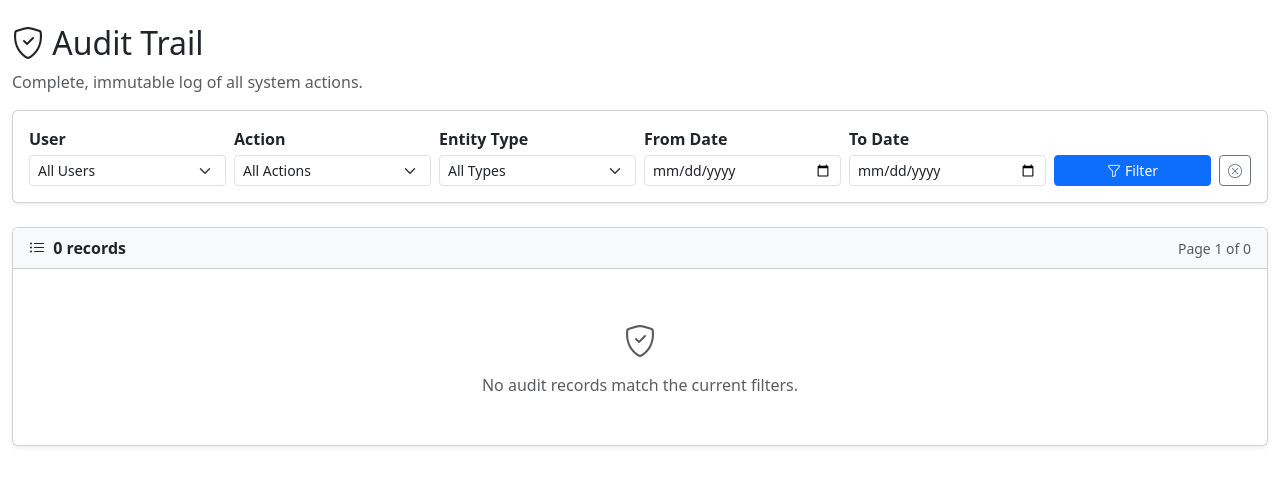
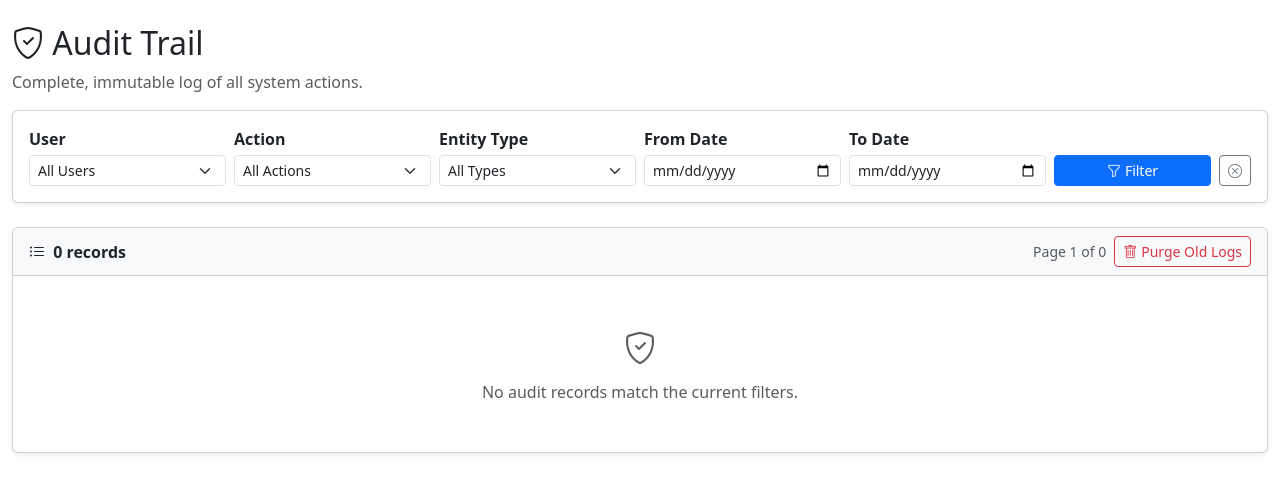
Before and after one commit to nguyen-ngo/janitorial_qc, a Flask app: page /audit/ in a window 1280 px wide. Shown: the part 74-567 px from the top of the page. Run offline with Flask 3, Linux system fonts and the light colour scheme; the visitor is signed in with stand-in values (Sample User, id 1); data comes from the database, SQL or seed files in the repository; data that the repository does not hold is empty; some libraries are stand-ins or nearby versions.

Commit message:
Mar 04 2026: added purge old logs button

```diff
--- a/app/routes/audit.py
+++ b/app/routes/audit.py
@@ -1,9 +1,11 @@
 import logging
-from flask import Blueprint, render_template, request
+from datetime import datetime, timedelta
+from flask import Blueprint, render_template, request, redirect, url_for, flash
 from flask_login import login_required
 from app.models.audit import AuditLog
 from app.models.user import User
 from app.utils.decorators import admin_required
+from app.utils.audit import log_action, ACTION_DELETE
 
 bp = Blueprint('audit', __name__, url_prefix='/audit')
 
@@ -88,5 +90,61 @@ def view(log_id):
     return render_template('audit/view.html', entry=entry)
 
 
+# ── Purge old logs ────────────────────────────────────────────────────────────
+
+PURGE_OPTIONS = {
+    7:   '7 days',
+    30:  '30 days',
+    60:  '60 days',
+    90:  '90 days',
+    180: '180 days',
+    365: '1 year',
+}
+
+@bp.route('/purge', methods=['POST'])
+@login_required
+@admin_required
+def purge():
+    """Delete audit log entries older than the selected threshold.
+
+    Accepts a POST form field `older_than` (integer days).
+    The purge itself is recorded as a new audit log entry so there is
+    always a traceable record of who purged what and when.
+    """
+    try:
+        older_than = int(request.form.get('older_than', 0))
+    except (ValueError, TypeError):
+        older_than = 0
+
+    if older_than not in PURGE_OPTIONS:
+        flash('Invalid purge threshold selected.', 'danger')
+        return redirect(url_for('audit.index'))
+
+    cutoff = datetime.utcnow() - timedelta(days=older_than)
+    deleted = AuditLog.query.filter(AuditLog.created_at < cutoff).delete()
+    db.session.flush()
+
+    label = PURGE_OPTIONS[older_than]
+    log_action(
+        ACTION_DELETE, 'AuditLog', None,
+        f'Purged {deleted} log entries older than {label}',
+        f'cutoff={cutoff.strftime("%Y-%m-%d %H:%M:%S")} UTC; deleted={deleted}',
+    )
+
+    db.session.commit()
+
+    logger.info(
+        'AUDIT PURGE | deleted=%s | older_than=%s days | by=%s',
+        deleted, older_than, request.remote_addr,
+    )
+
+    flash(
+        f'{deleted} audit log entr{"ies" if deleted != 1 else "y"} '
+        f'older than {label} have been permanently deleted.',
+        'success' if deleted else 'info',
+    )
+    return redirect(url_for('audit.index'))
+
+
 # Avoid circular import — imported after function definitions
 from app import db  # noqa: E402
--- a/app/templates/audit/index.html
+++ b/app/templates/audit/index.html
@@ -75,7 +75,13 @@
                 <span class="badge bg-info ms-1">Filtered</span>
             {% endif %}
         </span>
-        <small class="text-muted">Page {{ logs.page }} of {{ logs.pages }}</small>
+        <div class="d-flex align-items-center gap-2">
+            <small class="text-muted">Page {{ logs.page }} of {{ logs.pages }}</small>
+            <button type="button" class="btn btn-sm btn-outline-danger"
+                    data-bs-toggle="modal" data-bs-target="#purgeModal">
+                <i class="bi bi-trash me-1"></i>Purge Old Logs
+            </button>
+        </div>
     </div>
     <div class="card-body p-0">
         {% if logs.items %}
@@ -192,4 +198,57 @@
     </div>
     {% endif %}
 </div>
+
+<!-- ── Purge Modal ──────────────────────────────────────────────────────────── -->
+<div class="modal fade" id="purgeModal" tabindex="-1" aria-labelledby="purgeModalLabel" aria-hidden="true">
+  <div class="modal-dialog">
+    <div class="modal-content">
+      <div class="modal-header bg-danger text-white">
+        <h5 class="modal-title" id="purgeModalLabel">
+          <i class="bi bi-trash me-2"></i>Purge Old Audit Logs
+        </h5>
+        <button type="button" class="btn-close btn-close-white" data-bs-dismiss="modal"></button>
+      </div>
+      <form method="POST" action="{{ url_for('audit.purge') }}">
+        <input type="hidden" name="csrf_token" value="{{ csrf_token() }}">
+        <div class="modal-body">
+          <div class="alert alert-warning d-flex align-items-center gap-2 mb-3">
+            <i class="bi bi-exclamation-triangle-fill fs-5 flex-shrink-0"></i>
+            <span>This action is <strong>permanent and irreversible.</strong>
+            Deleted log entries cannot be recovered.</span>
+          </div>
+          <div class="mb-3">
+            <label class="form-label fw-semibold">Delete logs older than</label>
+            <select name="older_than" class="form-select" id="purgeOlderThan" required>
+              <option value="">— Select a threshold —</option>
+              <option value="7">7 days</option>
+              <option value="30">30 days</option>
+              <option value="60">60 days</option>
+              <option value="90">90 days</option>
+              <option value="180">180 days</option>
+              <option value="365">1 year</option>
+            </select>
+          </div>
+          <p class="text-muted small mb-0">
+            All audit log entries created before the selected threshold will be
+            permanently deleted. A single audit entry recording this purge will
+            be retained.
+          </p>
+        </div>
+        <div class="modal-footer">
+          <button type="button" class="btn btn-secondary" data-bs-dismiss="modal">Cancel</button>
+          <button type="submit" class="btn btn-danger" id="purgeSubmitBtn" disabled>
+            <i class="bi bi-trash me-1"></i>Purge Logs
+          </button>
+        </div>
+      </form>
+    </div>
+  </div>
+</div>
+
+<script>
+document.getElementById('purgeOlderThan').addEventListener('change', function () {
+  document.getElementById('purgeSubmitBtn').disabled = !this.value;
+});
+</script>
 {% endblock %}
```
